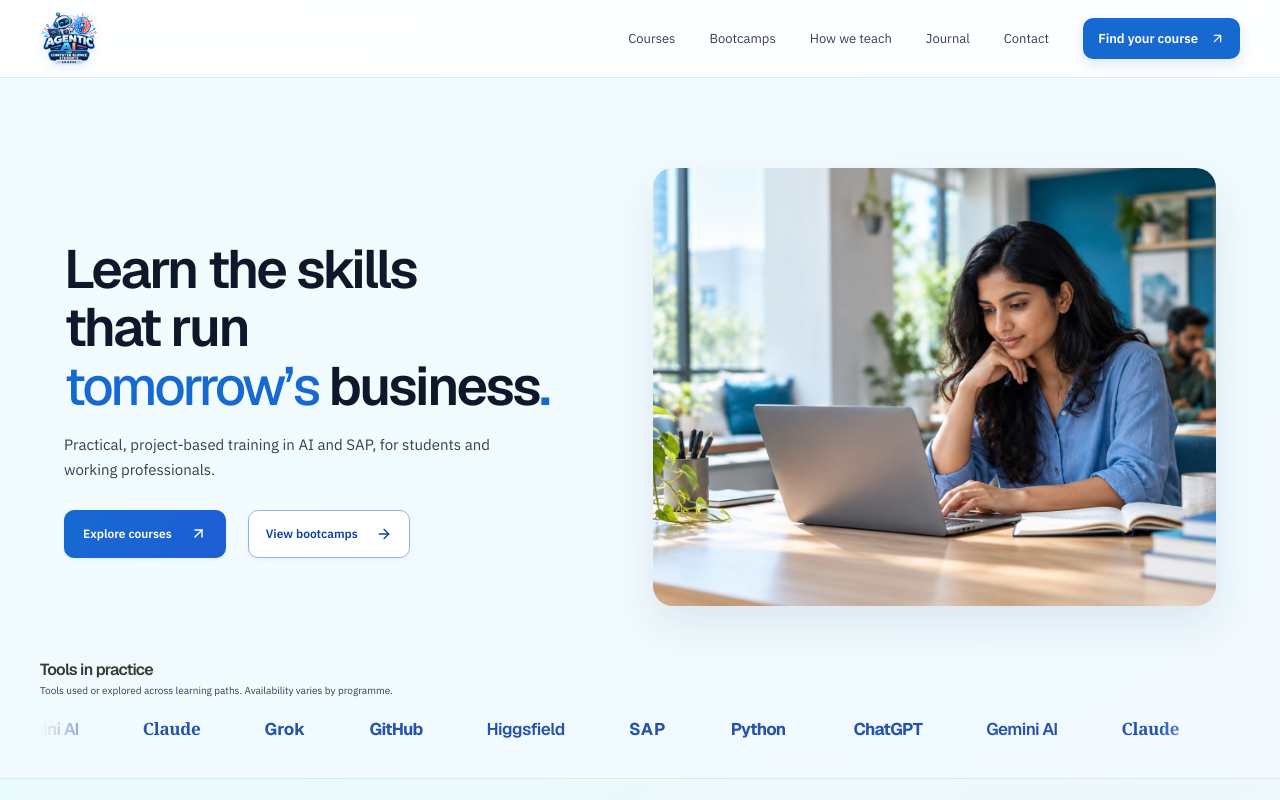
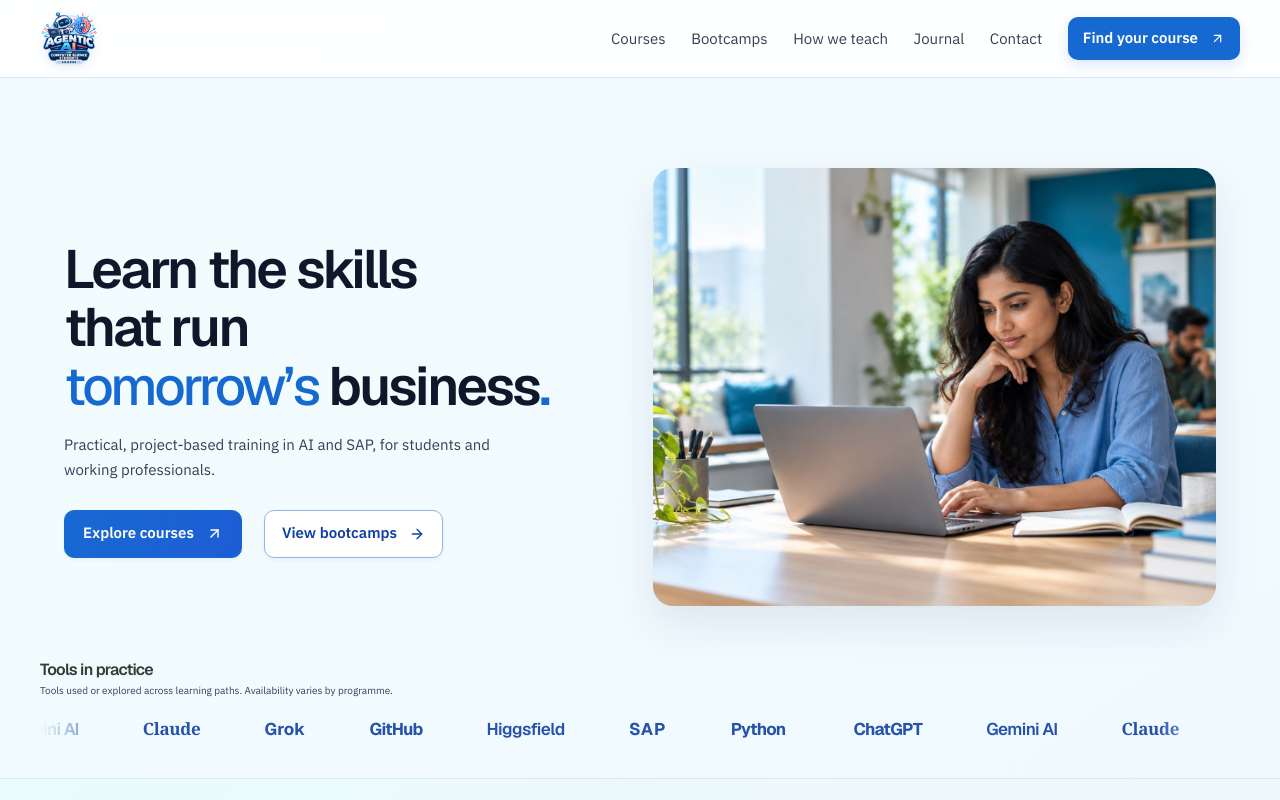
Before and after one commit to SatishBitra/AI-Bootcamp-Website, a React (Vite) app: page / in a window 1280 px wide. Shown: the top 800 px of the page. Built offline with nearby package versions, Linux system fonts and the light colour scheme.

Commit message:
Enhance button and navigation styles for better responsiveness

```diff
--- a/src/styles.css
+++ b/src/styles.css
@@ -525,3 +525,10 @@ html{scroll-behavior:smooth}
 :root[data-design-system="blue"] #pathways .section-title>p{justify-self:end;max-width:480px;margin:0 0 7px;color:#334155}
 @media(max-width:900px){:root[data-design-system="blue"] .hero-grid{grid-template-columns:1.08fr .92fr}:root[data-design-system="blue"] .hero h1{font-size:clamp(34px,4.3vw,44px)}:root[data-design-system="blue"] #pathways .section-title{grid-template-columns:minmax(0,1fr) minmax(270px,.8fr);gap:24px}}
 @media(max-width:680px){:root[data-design-system="blue"] .hero h1{font-size:clamp(27px,8.5vw,44px);line-height:1.08}:root[data-design-system="blue"] #pathways .section-title{grid-template-columns:1fr;gap:10px}:root[data-design-system="blue"] #pathways .section-title>p{justify-self:start;max-width:100%;margin:0}}
+:root[data-design-system="blue"] .btn,:root[data-design-system="blue"] .nav-cta,:root[data-design-system="blue"] .filter{font-size:15px;line-height:1.25}
+:root[data-design-system="blue"] .btn{gap:12px}
+:root[data-design-system="blue"] .filter{font-weight:600}
+@media(max-width:680px){:root[data-design-system="blue"] .btn,:root[data-design-system="blue"] .nav-cta,:root[data-design-system="blue"] .filter{font-size:14px}}
+:root[data-design-system="blue"] .nav{font-size:15px;gap:clamp(14px,2vw,28px)}
+@media(max-width:900px){:root[data-design-system="blue"] .nav{gap:14px}}
+@media(max-width:680px){:root[data-design-system="blue"] .nav{gap:0}:root[data-design-system="blue"] .nav>a:not(.nav-cta){font-size:16px}:root[data-design-system="blue"] .nav .nav-cta{font-size:15px}}
```
